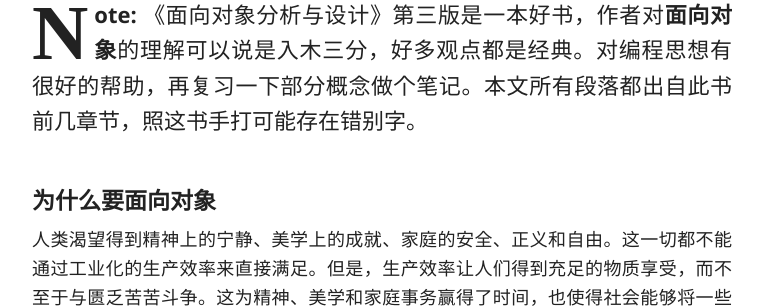
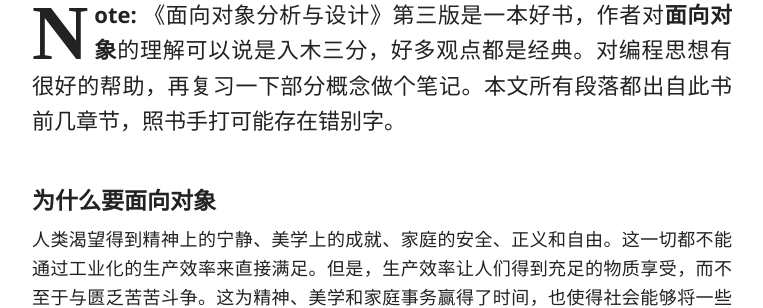
Before and after one commit to lvguanming/lvguanming.github.io, a Jekyll site: the page built from _posts/2016-01-03-ooa-note-1.md, in a window 1280 px wide and 900 px high, scrolled down 332 px. Shown: the part 226-534 px from the top of the window, without its empty margins (258-1021 px from the left). Built offline with Jekyll 4.4.1, drawn with Linux system fonts in a browser that asks for light colours; nearby versions of some CDN libraries; some web fonts are replaced; comment, search, counter and statistics services are not loaded.

```diff
--- a/_posts/2016-01-03-ooa-note-1.md
+++ b/_posts/2016-01-03-ooa-note-1.md
@@ -9,7 +9,7 @@
 tags: 面向对象
 ---
 
-**Note:** 《面向对象分析与设计》第三版是一本好书，作者对**面向对象**的理解可以说是入木三分，好多观点都是经典。对编程思想有很好的帮助，再复习一下部分概念做个笔记。本文所有段落都出自此书前几章节，照这书手打可能存在错别字。
+**Note:** 《面向对象分析与设计》第三版是一本好书，作者对**面向对象**的理解可以说是入木三分，好多观点都是经典。对编程思想有很好的帮助，再复习一下部分概念做个笔记。本文所有段落都出自此书前几章节，照书手打可能存在错别字。
 
 ####为什么要面向对象
 
@@ -73,4 +73,4 @@
 
 - 持久是对象的一种属性，利用这种属性，对象跨越时间和空间而存在。
 
-<img src="{{ site.imageurl }}/16-01-03-ooa-book.png" />
+<img src="{{ site.imageurl }}/16-01-03-ooa-book.jpg" />
```
